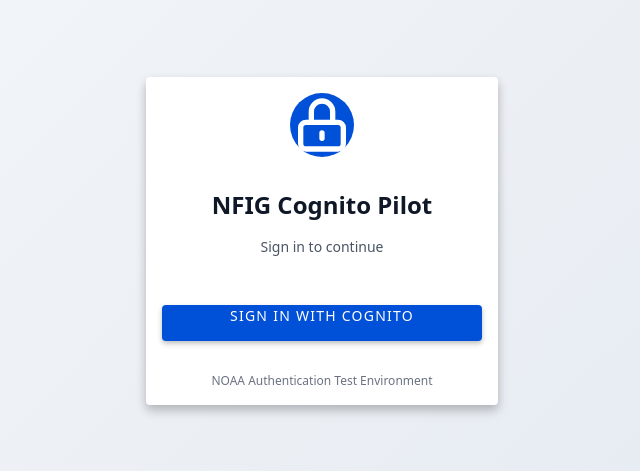
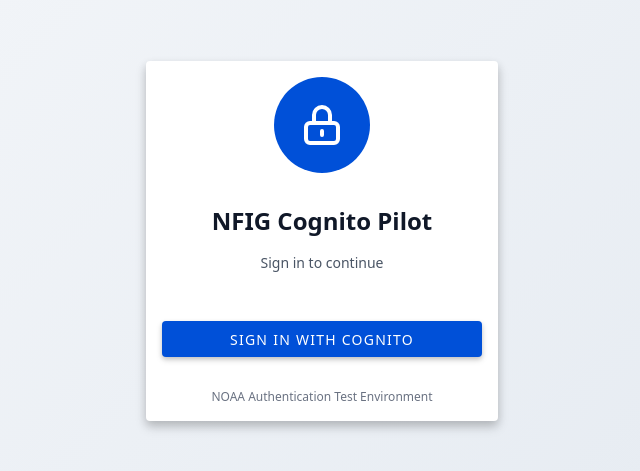
Before and after one commit to JoshuaLee-NOAA/cognito-documentation, a Next.js app in the folder nfig-cognito-pilot/: page / in a window 1280 px wide. Shown: the part 159-630 px from the top of the page, without its empty margins (318-958 px from the left). Built offline with nearby package versions, Linux system fonts and the light colour scheme.

Commit message:
fix: center button text and shrink lock icon
- Center 'Sign In with Cognito' button text using flexbox

- Reduce lock icon size from 16x16 to 12x12 for better proportion

```diff
--- a/nfig-cognito-pilot/app/page.tsx
+++ b/nfig-cognito-pilot/app/page.tsx
@@ -16,8 +16,8 @@
         {!isAuthenticated ? (
           <div className="mat-card mat-elevation-8 p-8 bg-white rounded-lg">
             <div className="text-center mb-6">
-              <div className="w-16 h-16 mx-auto rounded-full flex items-center justify-center mb-4" style={{ backgroundColor: 'var(--noaa-primary)' }}>
-                <svg className="w-8 h-8 text-white" fill="none" stroke="currentColor" viewBox="0 0 24 24">
+              <div className="w-12 h-12 mx-auto rounded-full flex items-center justify-center mb-4" style={{ backgroundColor: 'var(--noaa-primary)' }}>
+                <svg className="w-6 h-6 text-white" fill="none" stroke="currentColor" viewBox="0 0 24 24">
                   <path strokeLinecap="round" strokeLinejoin="round" strokeWidth={2} d="M12 15v2m-6 4h12a2 2 0 002-2v-6a2 2 0 00-2-2H6a2 2 0 00-2 2v6a2 2 0 002 2zm10-10V7a4 4 0 00-8 0v4h8z" />
                 </svg>
               </div>
@@ -27,7 +27,7 @@
 
             <a
               href="/api/auth/signin"
-              className="mat-button mat-button-raised mat-elevation-4 block text-center text-white font-semibold py-3 px-6 rounded-lg transition-all hover:mat-elevation-8"
+              className="mat-button mat-button-raised mat-elevation-4 flex items-center justify-center text-white font-semibold py-3 px-6 rounded-lg transition-all hover:mat-elevation-8"
               style={{ backgroundColor: 'var(--noaa-primary)' }}
             >
               Sign In with Cognito
```
